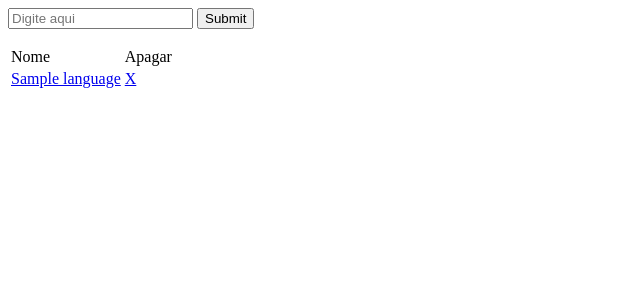
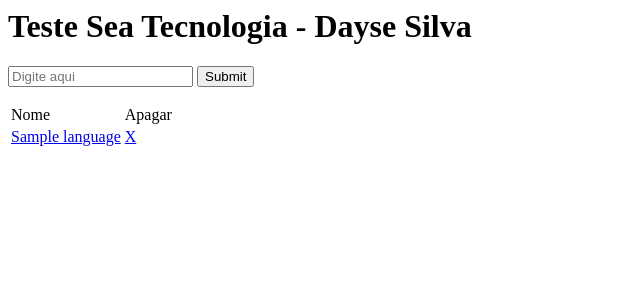
Before and after one commit to daysesilva/sea-tecnologia, a Flask app: page / in a window 1280 px wide. Shown: the top 300 px of the page, without its empty margins (0-640 px from the left). Run offline with Flask 2, Linux system fonts and the light colour scheme; tables that the repository leaves empty hold one stand-in row (values such as "Sample post").

Commit message:
Adicionar h1.

```diff
--- a/templates/index.html
+++ b/templates/index.html
@@ -3,6 +3,7 @@
         <title>Sea Tecnologia</title>
     </head>
     <body>
+        <h1> Teste Sea Tecnologia - Dayse Silva  </h1>
         <form method="POST" action="/create/">
             <input type="text" name="name" placeholder="Digite aqui">
             <input type="submit">
--- a/templates/update.html
+++ b/templates/update.html
@@ -3,6 +3,7 @@
     <title>Alterar - Sea Tecnologia</title>
     </head>
     <body>
+        <h1> Teste Sea Tecnologia - Dayse Silva  </h1>
         <form method="POST" action=".">
             <input type="text" name="name" value="{{ language.name }}">
             <input type="submit">
```
